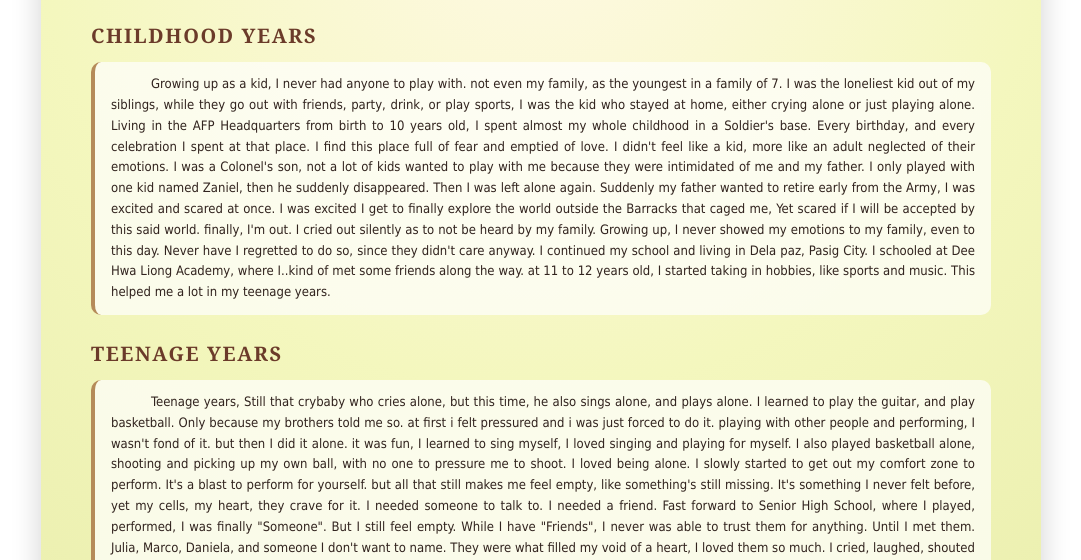
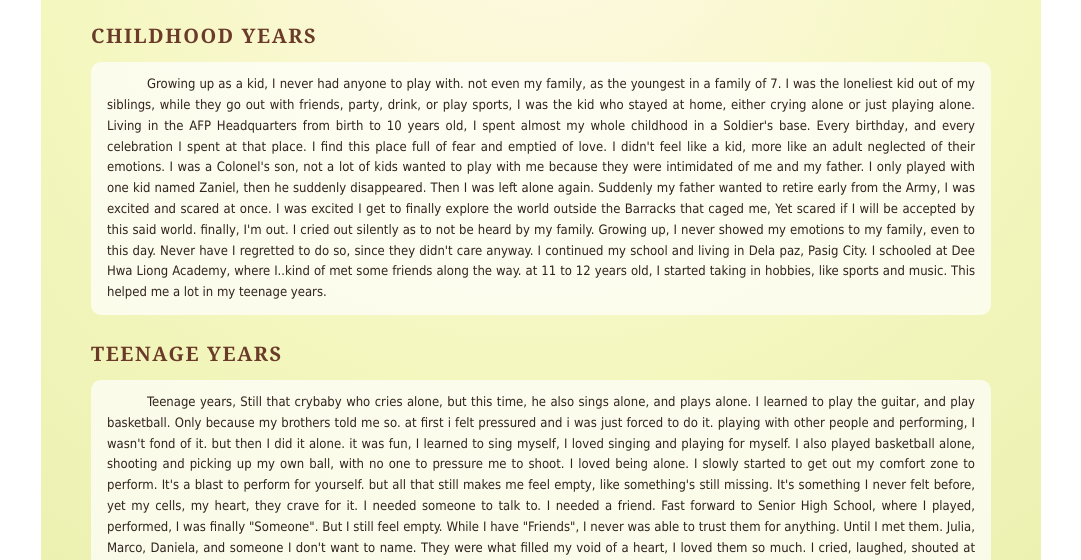
Before and after one commit to yano-static/jack-of-no-trades, a plain HTML site: page index.html in a window 1280 px wide. Shown: the part 232-792 px from the top of the page, without its empty margins (99-1180 px from the left). Drawn offline with Linux system fonts and the light colour scheme.

Commit message:
Update style.css

```diff
--- a/style.css
+++ b/style.css
@@ -4,7 +4,6 @@
   padding: 40px 50px;
   max-width: 900px;
   border-radius: 16px;
-  box-shadow: 0 10px 30px rgba(0, 0, 0, 0.18);
   font-family: "Segoe UI", Tahoma, sans-serif;
   color: #31231e;
 }
@@ -41,5 +40,4 @@
   background-color: rgba(255, 255, 255, 0.7);
   padding: 12px 16px;
   border-radius: 10px;
-  border-left: 4px solid #b58b59;
 }
```
